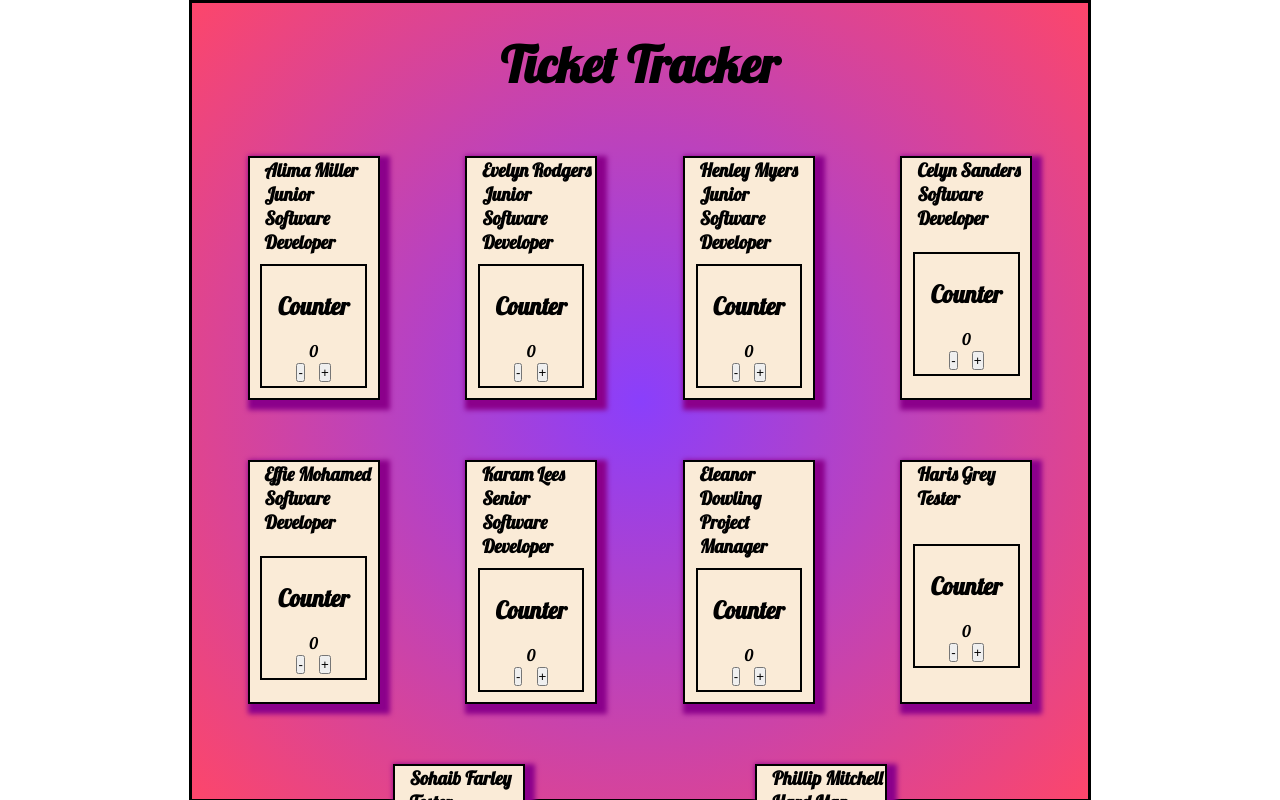
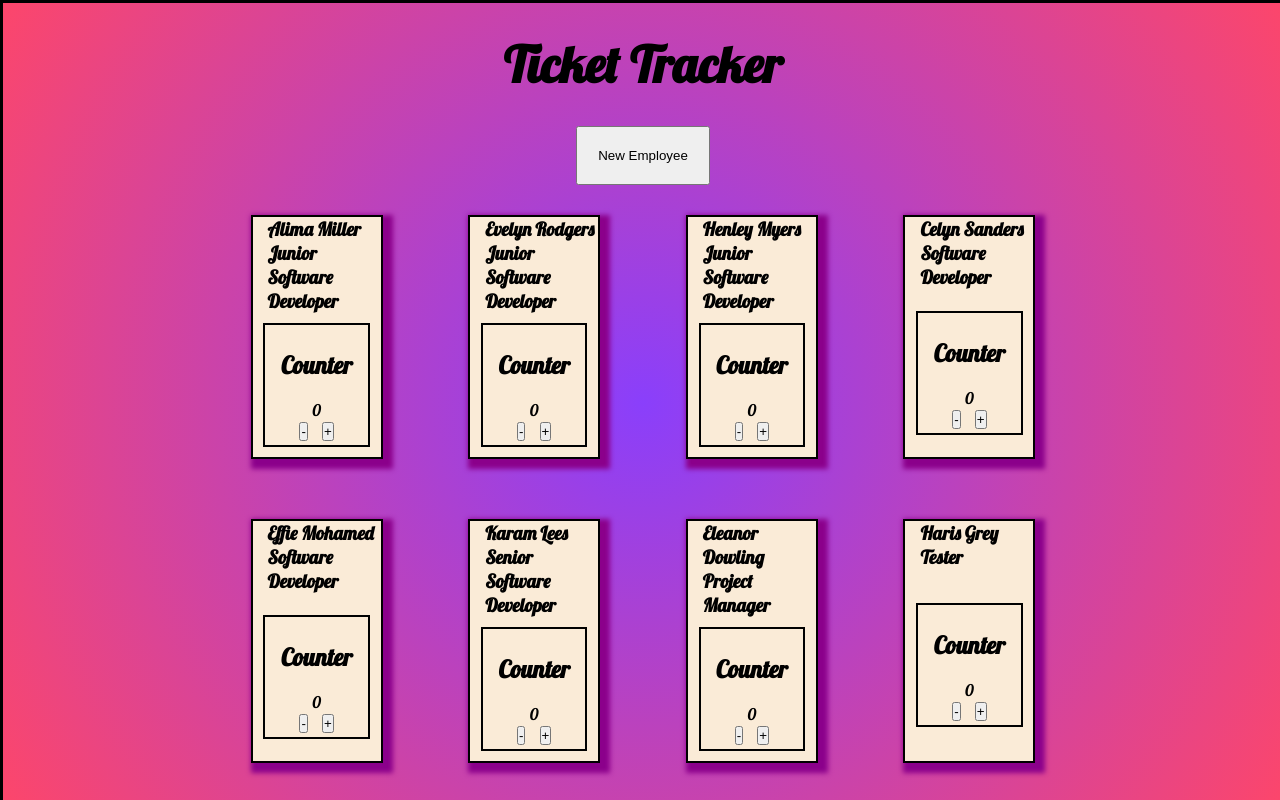
Before and after one commit to BrookeVerse/react-ticket-tracker, a React (Create React App) app: page / in a window 1280 px wide. Shown: the top 800 px of the page. Built offline with nearby package versions, Linux system fonts and the light colour scheme.

Commit message:
Added a Form and Form Function To store new data

```diff
--- a/src/App.jsx
+++ b/src/App.jsx
@@ -1,8 +1,7 @@
 import "./App.scss";
 import Heading from "./components/Heading/Heading";
 import TrackerContainer from "./components/TrackerContainer/TrackerContainer";
-
-
+import FormButton from "./components/FormButton/FormButton";
 
 function App() {
 
@@ -10,6 +9,9 @@ function App() {
     <div className="app">
       <div className="heading">
         <Heading />
+      </div>
+      <div>
+        <FormButton />
       </div>
       <div className="trackerContainer">
         <TrackerContainer />
--- a/src/App.scss
+++ b/src/App.scss
@@ -1,12 +1,12 @@
 @use "./assets/sass/_variables.scss" as *;
-@import url('https://fonts.googleapis.com/css2?family=Lobster&display=swap');
+@import url("https://fonts.googleapis.com/css2?family=Lobster&display=swap");
 
 $primaryFont: Lobster, comic, serif;
 
 .app {
   margin: auto;
-  height: 99.5vh;
-  width: 70vw;
+  height: 100vh;
+  width: 100vw;
   border: 3px solid black;
   font-family: $primaryFont;
   background: rgb(138, 63, 251);
--- /dev/null
+++ b/src/components/Form/Form.jsx
@@ -0,0 +1,32 @@
+import React, { useState } from "react";
+import "./Form.scss";
+
+const Form = () => {
+  const [name, setName] = useState("");
+  const [role, setRole] = useState("");
+
+  const handleFullName = (event) => {
+    setName(event.target.value);
+  }
+  const handleRole = (event) => {
+    setRole(event.target.value)
+  }
+
+  const handleSubmit = (event) => {
+    event.preventDefault();
+    console.log(name, role);
+  }
+  return (
+    <div className="formsContainer">
+      <form onSubmit={handleSubmit}>
+        <input onChange={handleFullName}  placeholder="Employee Name" name="name" />
+        <input onChange={handleRole}  placeholder="Role" name="role" />
+        <button>Add</button>
+      </form>
+      <div>
+      </div>
+    </div>
+  );
+};
+
+export default Form;
--- /dev/null
+++ b/src/components/Form/Form.scss
@@ -0,0 +1,10 @@
+@use "../../assets/sass/variables" as *;
+
+.formsContainer {
+    display: flex;
+    justify-content: center;
+    flex-direction: column;
+    margin: auto;
+    width: 10vw;
+
+}
--- /dev/null
+++ b/src/components/FormButton/FormButton.jsx
@@ -0,0 +1,22 @@
+import React, { useState } from "react";
+import Form from "../Form/Form";
+import "./FormButton.scss";
+
+const FormButton = () => {
+  const [showForm, setShowForm] = useState(false);
+
+  const handleClick = () => {
+    setShowForm(!showForm);
+  };
+
+  return (
+    <div className="formButton">
+      <div onClick={handleClick}>
+        <button className="formButton__button">New Employee</button>
+      </div>
+      <div>{showForm && <Form />}</div>
+    </div>
+  );
+};
+
+export default FormButton;
--- /dev/null
+++ b/src/components/FormButton/FormButton.scss
@@ -0,0 +1,10 @@
+@use "../../assets/sass/variables" as *;
+
+.formButton {
+    margin: auto;
+    text-align: center;
+}
+.formButton__button {
+    padding: 20px;
+
+}
--- a/src/components/TrackerCard/TrackerCard.jsx
+++ b/src/components/TrackerCard/TrackerCard.jsx
@@ -3,10 +3,11 @@ import "./TrackerCard.scss";
 import CounterContainer from "../CounterContainer/CounterContainer";
 
 const TrackerCard = (props) => {
+  const {name, role} = props
   return (
     <div className="trackerCard">
-      <h3 className="trackerCard__heading"> {props.name} </h3>
-      <h3 className="trackerCard__heading"> {props.role} </h3>
+      <h3 className="trackerCard__heading"> {name} </h3>
+      <h3 className="trackerCard__heading"> {role} </h3>
       <CounterContainer />
     </div>
   );
--- a/src/components/TrackerContainer/TrackerContainer.scss
+++ b/src/components/TrackerContainer/TrackerContainer.scss
@@ -4,4 +4,6 @@
    display: flex;
    justify-content: space-evenly;
    flex-wrap: wrap;
+   margin: auto;
+   width: 70vw;
 }
```
